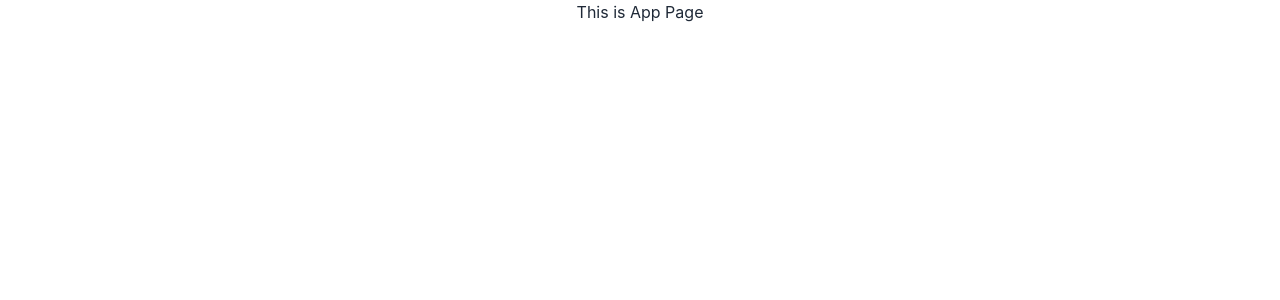
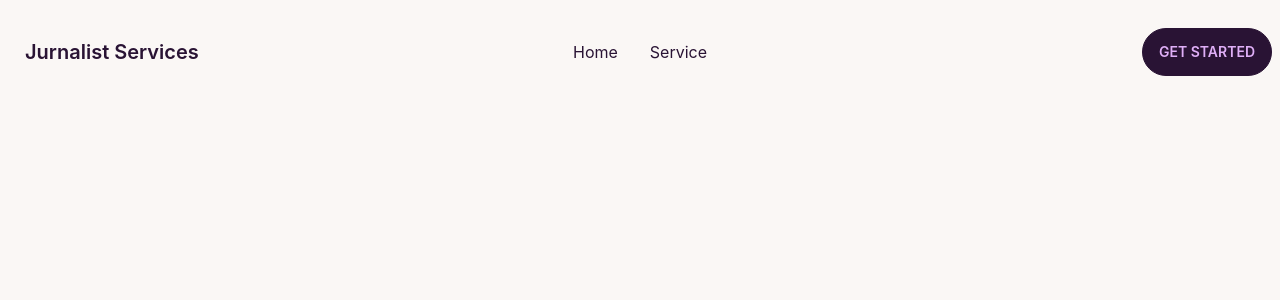
Before and after one commit to Mazharul430106/journalist-service-clientsite-repo, a React (Create React App) app: page / in a window 1280 px wide. Shown: the top 300 px of the page. Built offline with nearby package versions, Linux system fonts and the light colour scheme.

Commit message:
added title name and favicon

```diff
--- a/public/index.html
+++ b/public/index.html
@@ -1,5 +1,5 @@
 <!DOCTYPE html>
-<html lang="en">
+<html data-theme="cupcake" lang="en">
   <head>
     <meta charset="utf-8" />
     <link rel="icon" href="%PUBLIC_URL%/favicon.ico" />
@@ -24,7 +24,7 @@
       work correctly both with client-side routing and a non-root public URL.
       Learn how to configure a non-root public URL by running `npm run build`.
     -->
-    <title>React App</title>
+    <title>Jurnalist Services</title>
   </head>
   <body>
     <noscript>You need to enable JavaScript to run this app.</noscript>
--- a/src/App.js
+++ b/src/App.js
@@ -1,10 +1,10 @@
-import logo from './logo.svg';
 import './App.css';
+import Header from './Pages/Shared/Header/Header';
 
 function App() {
   return (
-    <div className="App">
-        <h1>This is App Page</h1>
+    <div className='max-w-screen-xl mx-auto' >
+        <Header></Header>
     </div>
   );
 }
--- a/src/Pages/Shared/Header/Header.js
+++ b/src/Pages/Shared/Header/Header.js
@@ -1,9 +1,38 @@
 import React from 'react';
+import { Link } from 'react-router-dom';
 
 const Header = () => {
+
+    const menuItems = <>
+        <li><a href="#">Home</a></li>
+        <li><a href="#">Service</a></li>
+    </>
+
     return (
-        <div>
-            <h1>This is Header</h1>
+        <div className="navbar mt-5">
+            <div className="navbar-start">
+                <div className="dropdown">
+                    <label tabIndex={0} className="btn btn-ghost lg:hidden">
+                        <svg xmlns="http://www.w3.org/2000/svg" className="h-5 w-5" fill="none" viewBox="0 0 24 24" stroke="currentColor"><path strokeLinecap="round" strokeLinejoin="round" strokeWidth="2" d="M4 6h16M4 12h8m-8 6h16" /></svg>
+                    </label>
+                    <ul tabIndex={0} className="menu menu-compact dropdown-content mt-3 p-2 shadow bg-base-100 rounded-box w-52">
+
+                        {menuItems}
+
+                    </ul>
+                </div>
+                <a className="btn btn-ghost normal-case text-xl">Jurnalist Services</a>
+            </div>
+            <div className="navbar-center hidden lg:flex">
+                <ul className="menu menu-horizontal p-0">
+
+                    {menuItems}
+
+                </ul>
+            </div>
+            <div className="navbar-end">
+                <a className="btn">Get started</a>
+            </div>
         </div>
     );
 };
```
Also changed, not shown: 1 other file (tests, documents, lock files or other folders).
